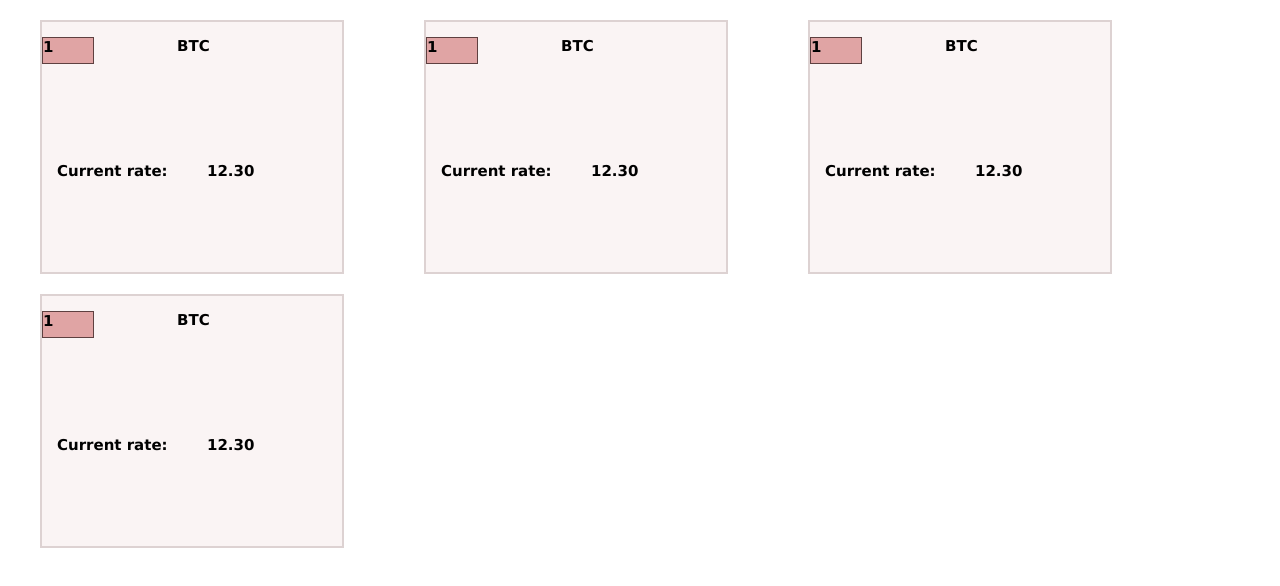
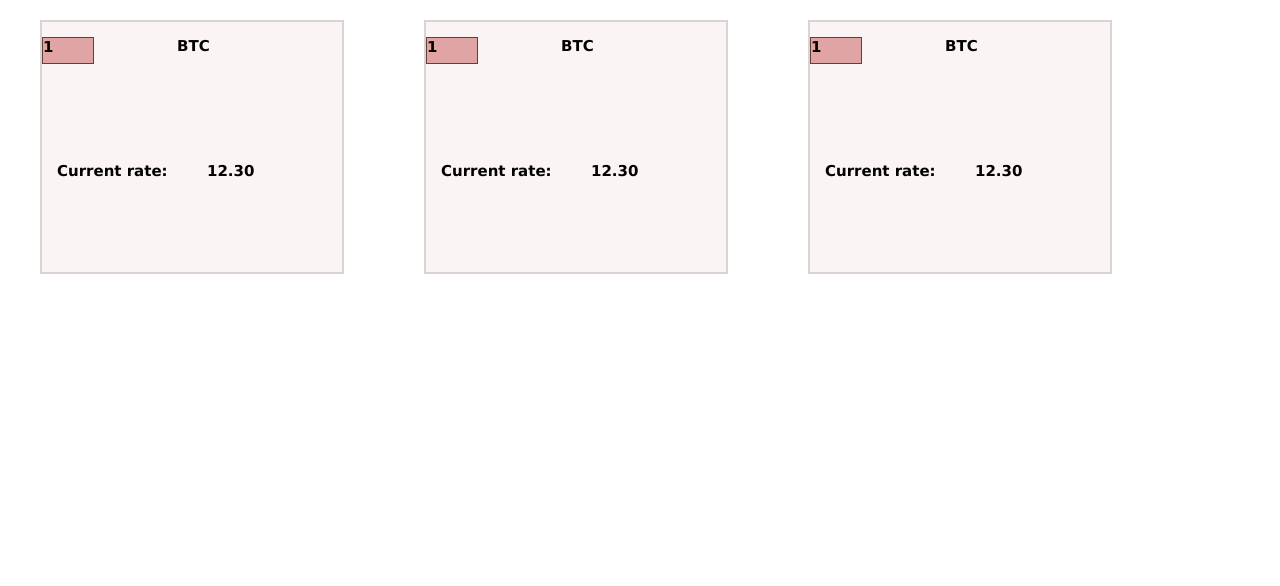
Before and after one commit to siddharthteli/forex-app, a React (Create React App) app: page / in a window 1280 px wide. Shown: the top 586 px of the page. Built offline with nearby package versions, Linux system fonts and the light colour scheme.

Commit message:
Add:Cards component to Container component with dummy data. Implemented:
Because:

```diff
--- a/src/components/Container/Container.js
+++ b/src/components/Container/Container.js
@@ -6,7 +6,7 @@
            <Cards/>
            <Cards/>
            <Cards/>
-           <Cards/>
+
         </div>
     )
 }
```
